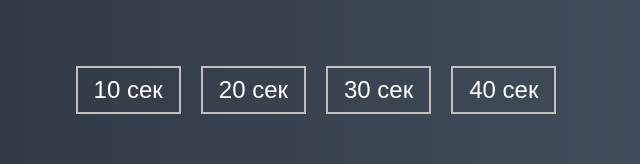
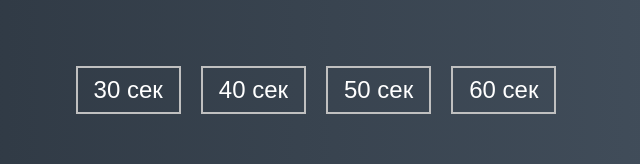
Before and after one commit to RARinat/Game-Aim-Training, a plain HTML site: page index.html in a window 1280 px wide. Shown: the part 1198-1362 px from the top of the page, 324-964 px from the left. Drawn offline with Linux system fonts and the light colour scheme; a web font is replaced by a local one.

Commit message:
Update index.html

```diff
--- a/index.html
+++ b/index.html
@@ -16,16 +16,6 @@
       <h1>Выберите время</h1>
       <ul class="time-list" id="time-list">
         <li>
-          <button class="time-btn" data-time="10">
-            10 сек
-          </button>
-        </li>
-        <li>
-          <button class="time-btn" data-time="20">
-            20 сек
-          </button>
-        </li>
-        <li>
           <button class="time-btn" data-time="30">
             30 сек
           </button>
@@ -33,6 +23,16 @@
         <li>
           <button class="time-btn" data-time="40">
             40 сек
+          </button>
+        </li>
+        <li>
+          <button class="time-btn" data-time="50">
+            50 сек
+          </button>
+        </li>
+        <li>
+          <button class="time-btn" data-time="60">
+            60 сек
           </button>
         </li>
       </ul>
```
